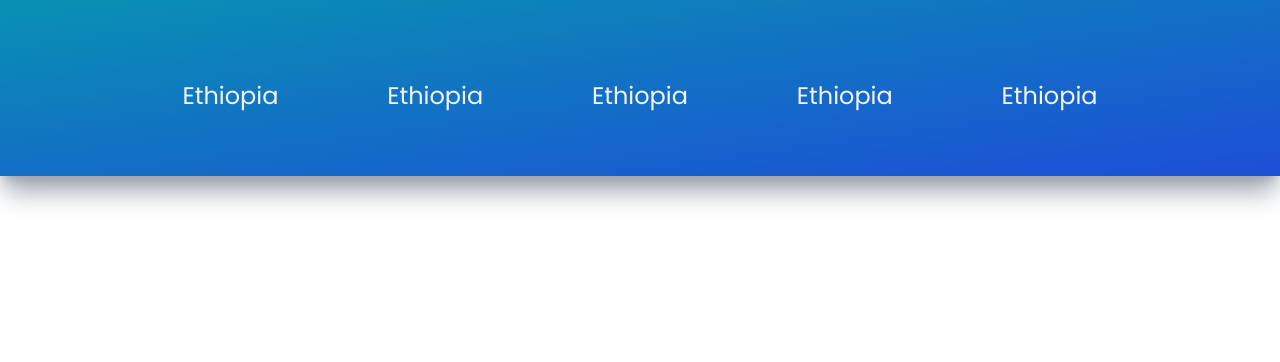
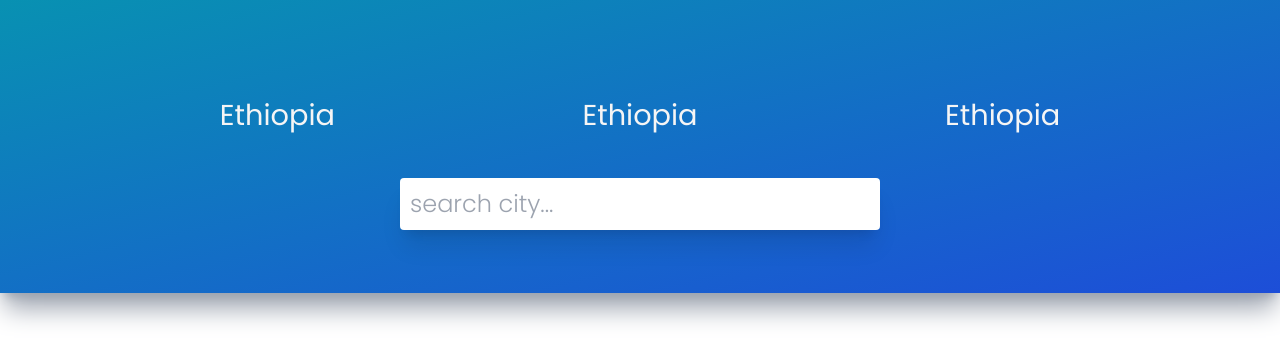
Before and after one commit to mc-solo/weather, a React (Vite) app: page / in a window 1280 px wide. Shown: the top 362 px of the page. Built offline with nearby package versions, Linux system fonts and the light colour scheme.

Commit message:
cutomize TobButtons.jsx and input bar

```diff
--- a/src/App.jsx
+++ b/src/App.jsx
@@ -1,13 +1,15 @@
 import React from 'react'
 import { FaReact } from 'react-icons/fa'
 import TopBUttons from './components/TopBUttons'
+import Inputs from './components/Inputs'
 
 
 const App = () => {
   return (
-    <div className='mx-auto max-w-screen-2xl min-w-full  py-7 px-32 bg-gradient-to-br shadow-xl shadow-gray-400 from-cyan-600 to-blue-700 text-2xl'>
+    <div className='mx-auto max-w-screen-2xl min-w-full  py-7 px-20 bg-gradient-to-br shadow-xl shadow-gray-400 from-cyan-600 to-blue-700 text-2xl'>
 
       <TopBUttons />
+      <Inputs />
     </div>
   )
 }
--- /dev/null
+++ b/src/components/Inputs.jsx
@@ -0,0 +1,20 @@
+const Inputs = () => {
+    return (
+        <div className='flex flex-row justify-center my-6'>
+            <div>
+                <input
+                    type="text"
+                    placeholder="search city..."
+                    className="text-gray-500 text-xl font-light p-2 w-full shadow-xl capitalize focus:outline-none rounded-[4px]
+                    placeholder:lowercase"
+
+                />
+            </div>
+
+
+        </div>
+
+    )
+}
+
+export default Inputs
--- a/src/components/TopBUttons.jsx
+++ b/src/components/TopBUttons.jsx
@@ -2,15 +2,13 @@
 
 const TopBUttons = () => {
     return (
-        <div className='flex flex-wrap items-center justify-around my-6'>
-            <button className='btn'>Ethiopia</button>
-            <button className='btn'>Ethiopia</button>
+        <nav className='flex flex-wrap items-center justify-around my-6'>
             <button className='btn'>Ethiopia</button>
             <button className='btn'>Ethiopia</button>
             <button className='btn'>Ethiopia</button>
 
 
-        </div>
+        </nav>
     )
 }
 
--- a/src/index.css
+++ b/src/index.css
@@ -6,6 +6,7 @@
 
 @layer base {
   html {
+    font-size: larger;
     font-family: "Poppins", sans-serif;
     color: whitesmoke;
     /* background-color: #222; */
@@ -13,5 +14,5 @@
 }
 
 .btn {
-  @apply mx-auto max-w-screen-lg mt-4  py-3  transition ease-in rounded-md hover:font-bold;
+  @apply mx-auto max-w-screen-lg mt-4   py-3  transition  ease-in rounded-md hover:font-bold;
 }
```
